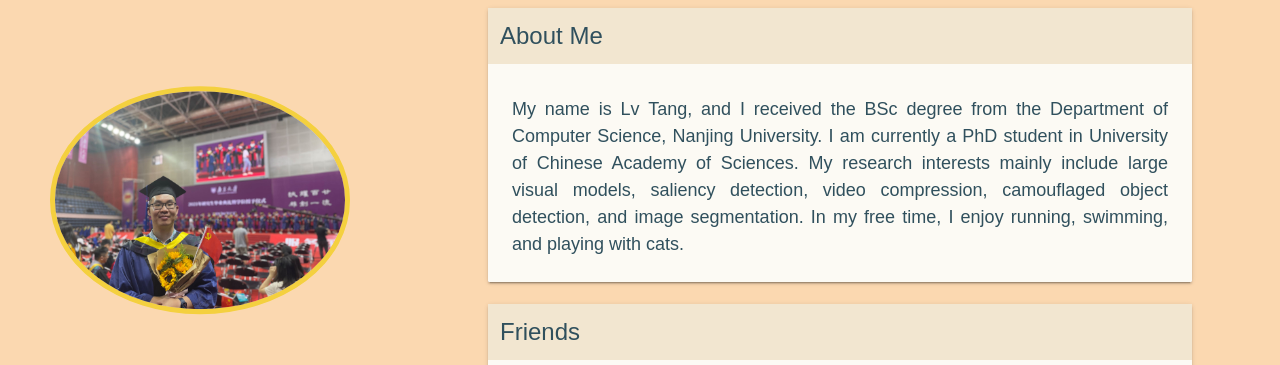
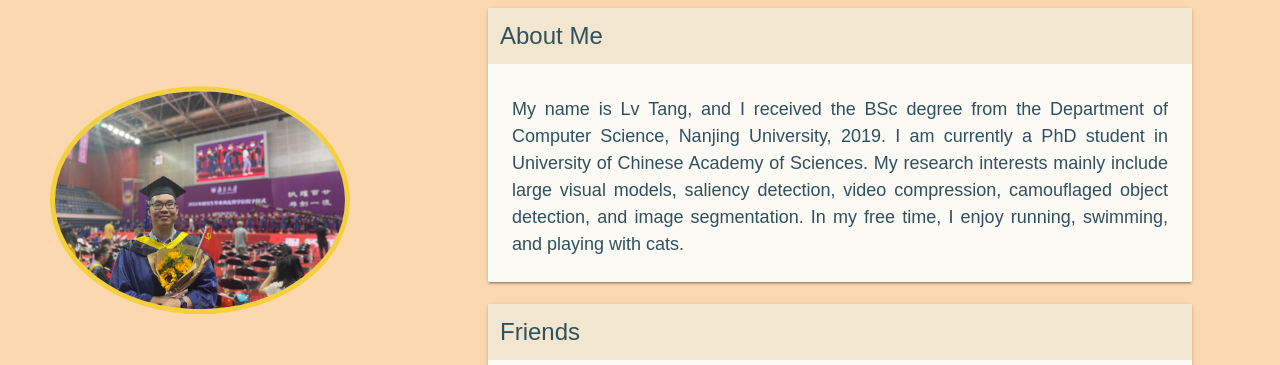
Before and after one commit to luckybird1994/luckybird1994.github.io, a plain HTML site: page index.html in a window 1280 px wide. Shown: the top 365 px of the page. Drawn offline with Linux system fonts and the light colour scheme.

Commit message:
Update index.html

```diff
--- a/index.html
+++ b/index.html
@@ -181,7 +181,7 @@
             <div class="card">
               <div class="card-content" style="color: #30505D;">
                 <span class="card-title" style="">About Me</span>
-                <p style="padding: 24px; font-size: large;">My name is Lv Tang, and I received the BSc degree from the Department of Computer Science, Nanjing University. I am currently a PhD student in University of Chinese Academy of Sciences. My research interests mainly include large visual models, saliency detection, video compression, camouflaged object detection, and image segmentation. In my free time, I enjoy running, swimming, and playing with cats.</p>
+                <p style="padding: 24px; font-size: large;">My name is Lv Tang, and I received the BSc degree from the Department of Computer Science, Nanjing University, 2019. I am currently a PhD student in University of Chinese Academy of Sciences. My research interests mainly include large visual models, saliency detection, video compression, camouflaged object detection, and image segmentation. In my free time, I enjoy running, swimming, and playing with cats.</p>
 
 
 
```
